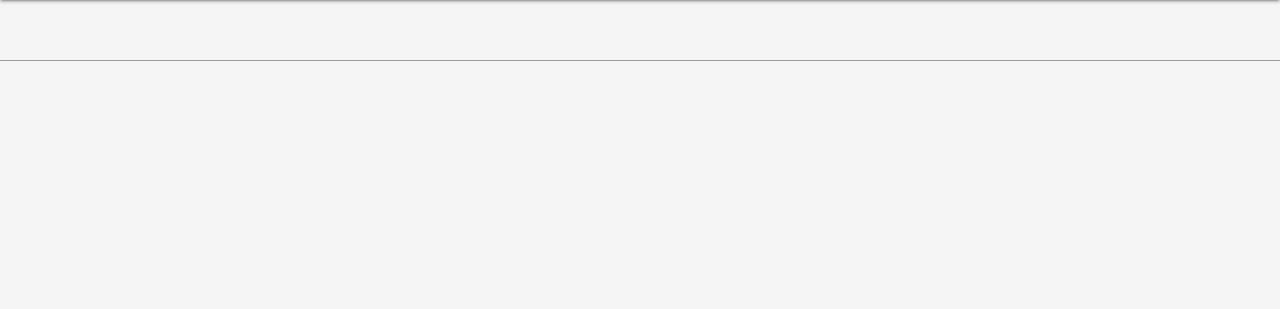
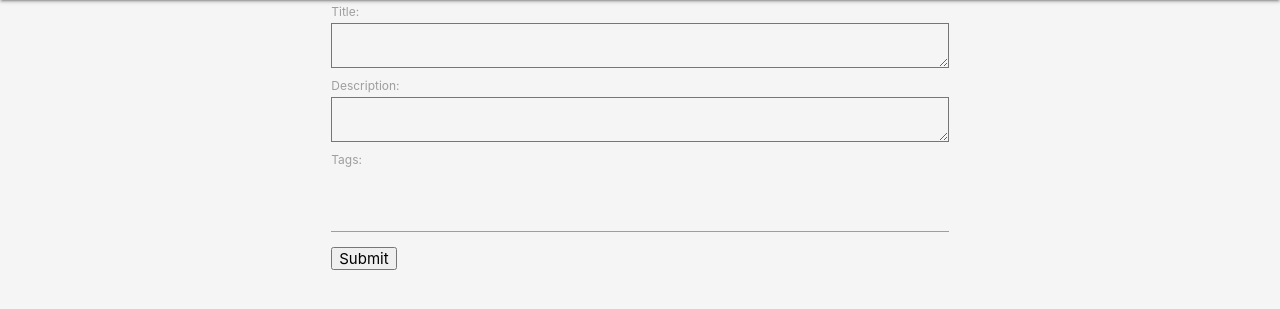
Before and after one commit to supremmaer/AIM-GAMES-PLATFORM, a Django app: page /thread/create/ in a window 1280 px wide. Shown: the part 64-373 px from the top of the page. Run offline with Django 3.2, Linux system fonts and the light colour scheme; data that the repository does not hold is empty; some libraries are stand-ins or nearby versions.

Commit message:
Tags propertly displayed

```diff
--- a/AIM_GAMES_PLATFORM/AIM_GAMES/forms.py
+++ b/AIM_GAMES_PLATFORM/AIM_GAMES/forms.py
@@ -91,21 +91,17 @@ class UserForm(UserCreationForm):
 
 class ThreadForm(ModelForm):
     # Representing the many to many related field in Thread
-    tags = ModelMultipleChoiceField(widget=CheckboxSelectMultiple, queryset=Tag.objects.all())
 
     class Meta:
         model = Thread
-        exclude = ('business', 'valoration')
+        exclude = ('business', 'valoration', 'tags', 'pics', 'attachedFiles')
 
     def __init__(self, *args, **kwargs):
         print('__init__ ThreadForm')
         # Only in case we build the form from an instance
         # (otherwise, 'tags' list should be empty)
-        if kwargs.get('instance'):
-            # We get the 'initial' keyword argument or initialize it
-            # as a dict if it didn't exist.
-            initial = kwargs.setdefault('initial', {})
-            # The widget for a ModelMultipleChoiceField expects
-            # a list of primary key for the selected data.
-            initial['toppings'] = [t.pk for t in kwargs['instance'].tag_set.all()]
+
         super(ThreadForm, self).__init__(*args, **kwargs)
+
+    def clean(self):
+        print('clean: ThreadForm')
--- a/AIM_GAMES_PLATFORM/templates/thread/form.html
+++ b/AIM_GAMES_PLATFORM/templates/thread/form.html
@@ -33,18 +33,21 @@
 </head>
 
 <body>
-<div id ="test" class="chips chips-placeholder"></div>
-<div class="row">
+<div class="row ">
+    <div class="col s12 l6 m10 offset-m1 offset-l3">
+        <form method="POST">
+            {% csrf_token %}
+            {{form.errors}}
+            {{form.non_field_errors}}
 
-        <!--<form method="POST">-->
-            <!--{% csrf_token %}-->
-            <!--{{form.errors}}-->
-            <!--{{form.non_field_errors}}-->
+            {{ form }}
+            <label> Tags:</label>
+            <div class="chips">
+                <input id="tags" >
+            </div>
 
-            <!--{{ form }}-->
-
-            <!--&lt;!&ndash;<input type="submit" value="Submit">&ndash;&gt;-->
-        <!--</form>-->
+            <input type="submit" value="Submit">
+        </form>
     </div>
 </div>
 <script>M.AutoInit();</script>
```
